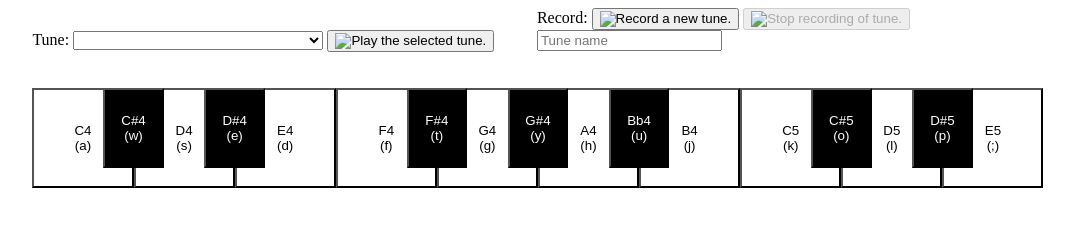
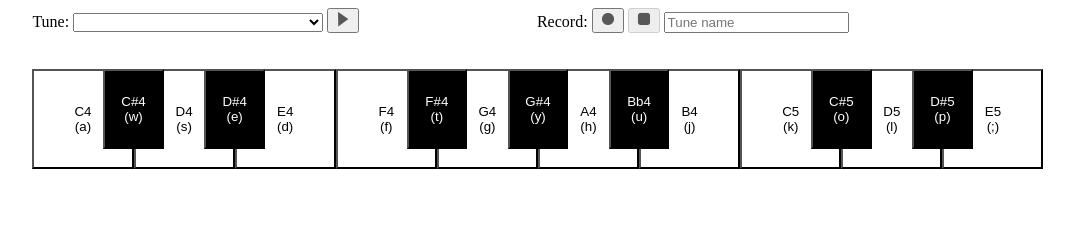
Before and after one commit to milosptr/veff-assignment-2-live, a website: page public/index.html in a window 1280 px wide. Shown: the whole page, without its empty margins (102-1176 px from the left). Drawn offline with nearby package versions, Linux system fonts and the light colour scheme; no server answers.

Commit message:
add images

```diff
--- a/public/index.html
+++ b/public/index.html
@@ -15,12 +15,12 @@
         <div class="controlSubDiv">
             <label for="tunesDrop">Tune:</label>
             <select name="tunes" id="tunesDrop"></select>
-            <button id="tunebtn"><img class="controlimg" src="public/play.png" alt="Play the selected tune."></button>
+            <button id="tunebtn"><img class="controlimg" src="play.png" alt="Play the selected tune."></button>
         </div>
         <div class="controlSubDiv">
             <label for="recordbtn">Record:</label>
-            <button id="recordbtn"><img class="controlimg" src="public/record.png" alt="Record a new tune."></button>
-            <button id="stopbtn" disabled><img class="controlimg" src="public/stop.png"
+            <button id="recordbtn"><img class="controlimg" src="record.png" alt="Record a new tune."></button>
+            <button id="stopbtn" disabled><img class="controlimg" src="stop.png"
                     alt="Stop recording of tune."></button>
             <input type="text" id="recordName" name="recordName" placeholder="Tune name" />
         </div>
@@ -63,7 +63,7 @@
             E5<br />
             (;)</button>
     </div>
-    <div id="tooSmallWarning"><img id="oopsimg" src="public/oops.jpg" alt="An image saying oops.">
+    <div id="tooSmallWarning"><img id="oopsimg" src="oops.jpg" alt="An image saying oops.">
         <p>This website requires at least 600px screen width.</p>
     </div>
     <script src="app.js"></script>
```
Also changed, not shown: public/oops.jpg (added), public/play.png (added), public/record.png (added), public/stop.png (added).
